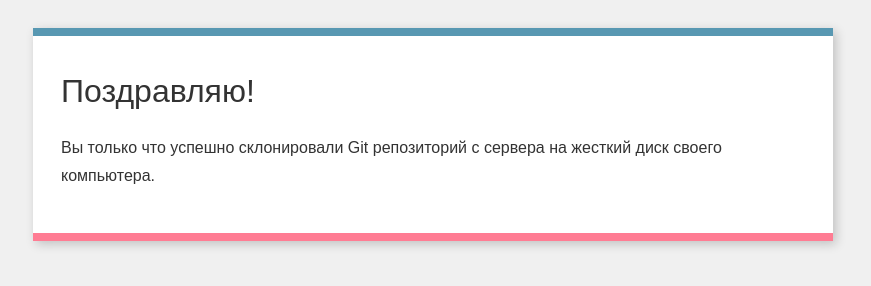
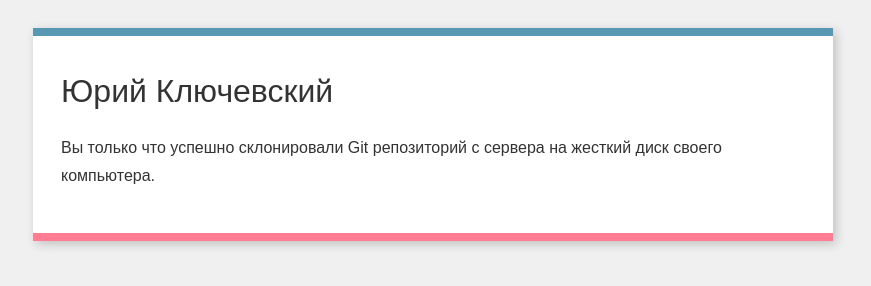
Before and after one commit to nobleworkshop/git-welcome-test, a plain HTML site: page index.html in a window 1280 px wide. Shown: the whole page, without its empty margins (207-1078 px from the left). Drawn offline with Linux system fonts and the light colour scheme.

Commit message:
Entered username

```diff
--- a/index.html
+++ b/index.html
@@ -9,7 +9,7 @@
     </head>
     <body>
         <div class="box">
-            <h1>Поздравляю!</h1>
+            <h1>Юрий Ключевский</h1>
             <p>
                 Вы только что успешно склонировали Git репозиторий с сервера на
                 жесткий диск своего компьютера.
```
